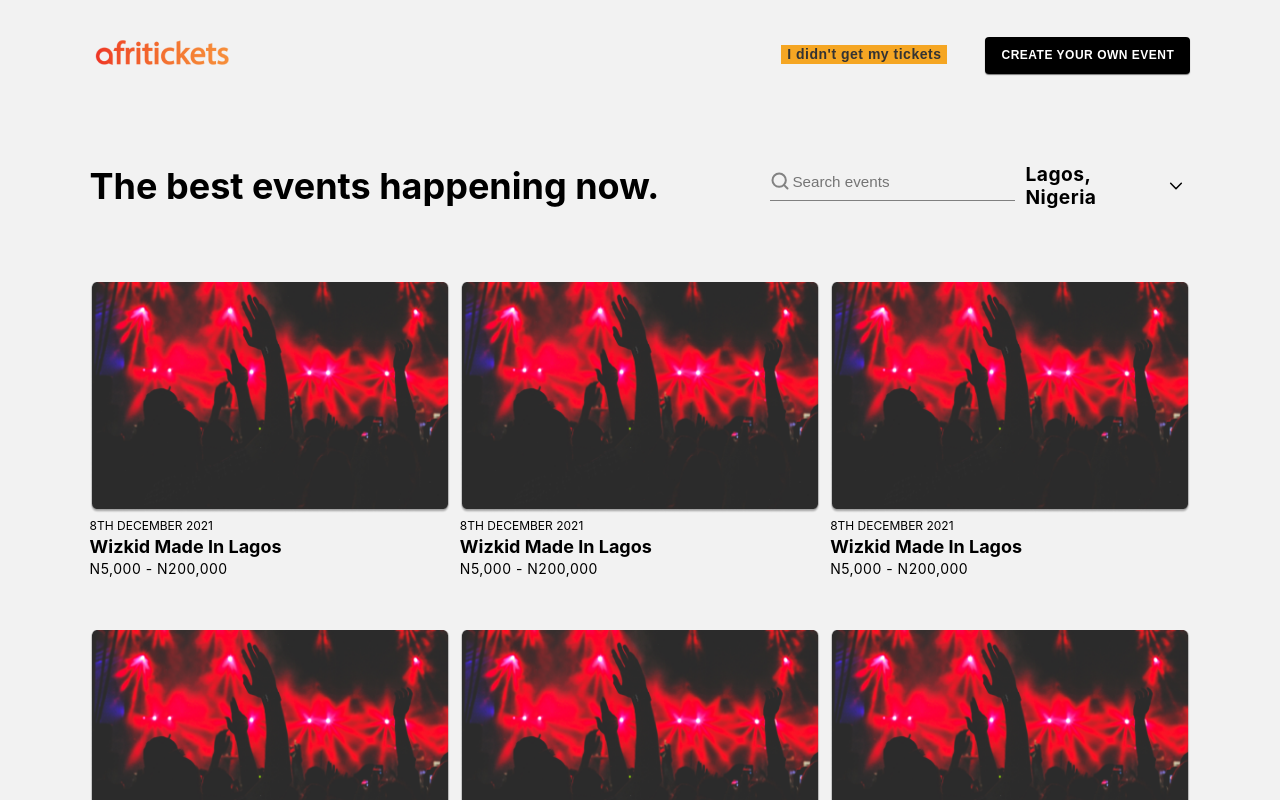
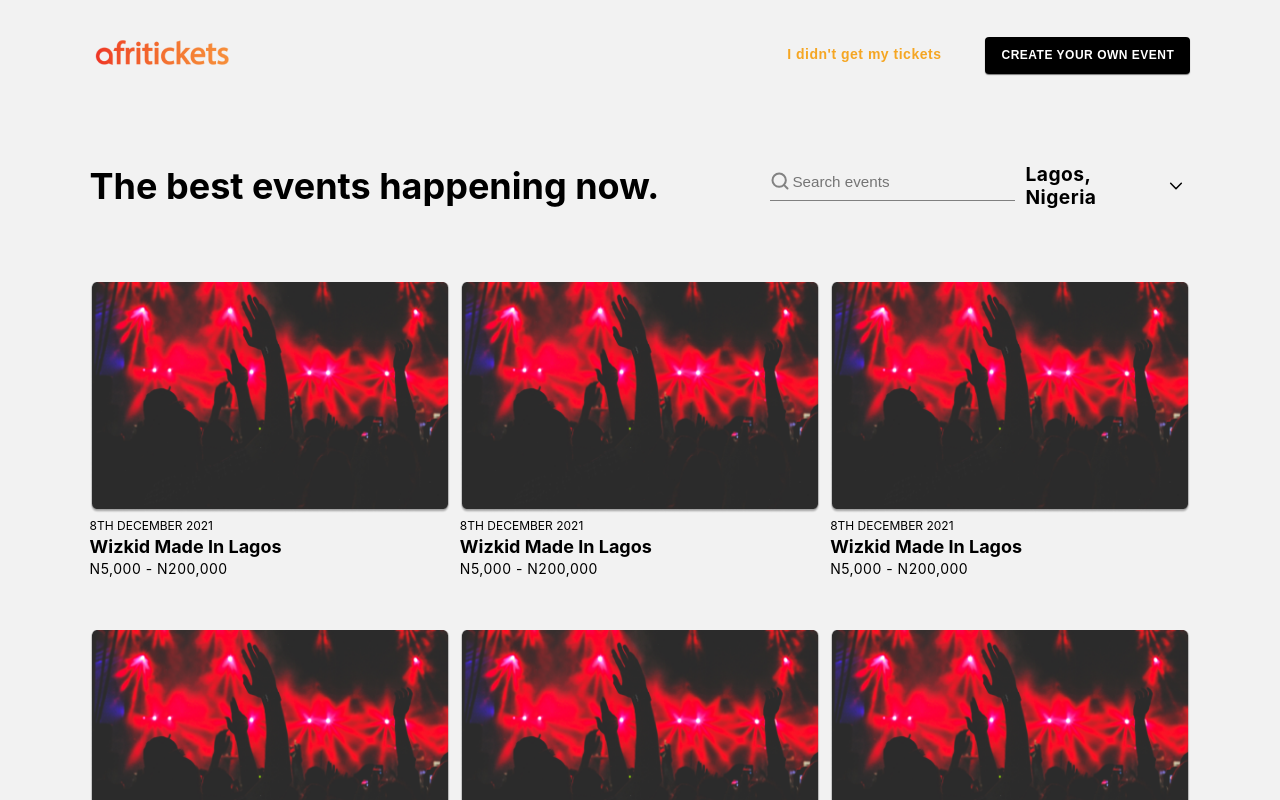
Before and after one commit to nwanducj/ticket-master, a Vue app: page / in a window 1280 px wide. In both pictures the pointer is over the button 864 px from the left and 54 px from the top of the page. Shown: the top 800 px of the page. Built offline with nearby package versions, Linux system fonts and the light colour scheme; no server answers.

Commit message:
hover button

```diff
--- a/src/components/TextButton.vue
+++ b/src/components/TextButton.vue
@@ -24,6 +24,6 @@
   color: #333333;
 }
 button:hover {
-  background-color: #f5a623;
+  color: #f5a623;
 }
 </style>
```
